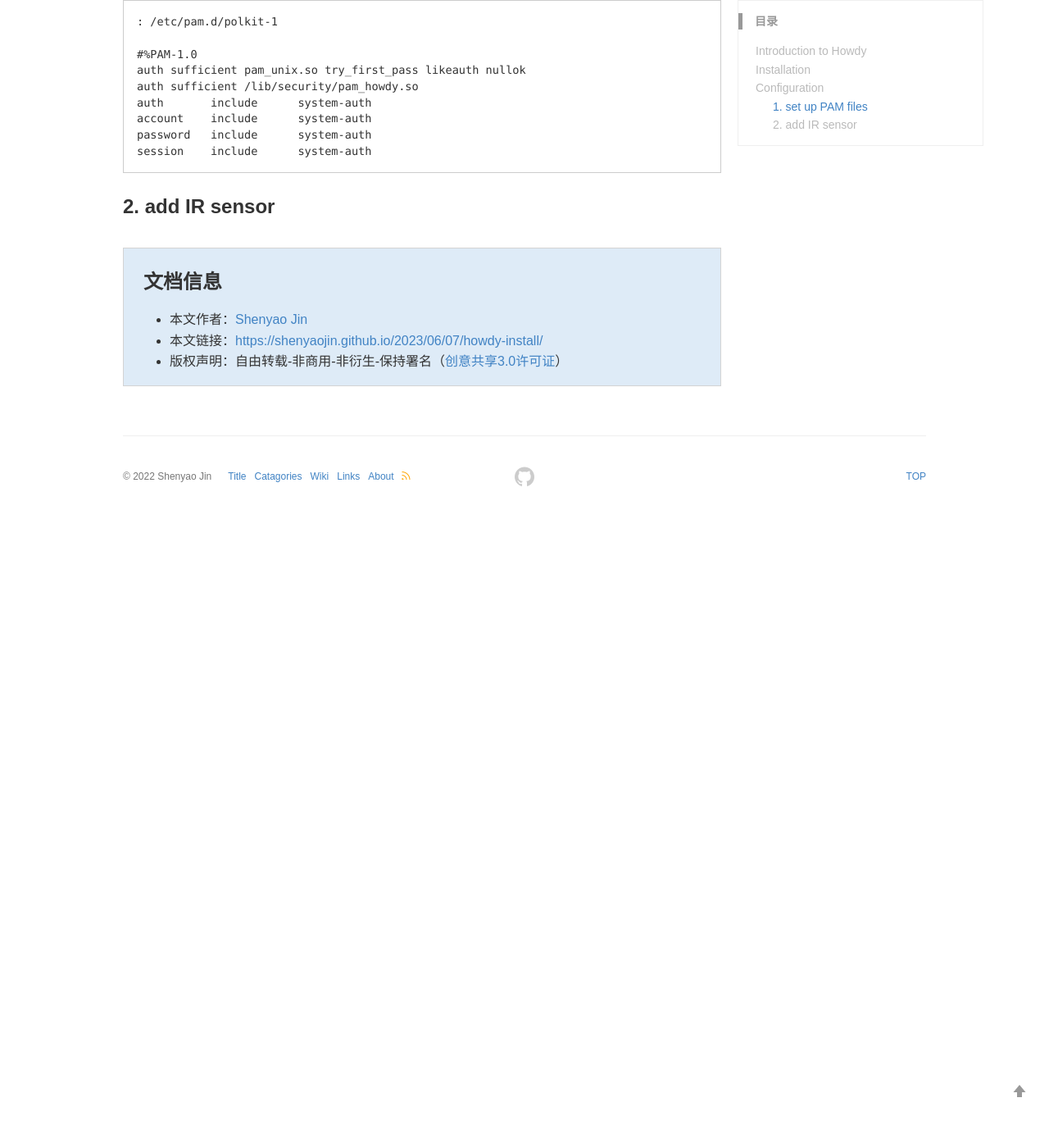
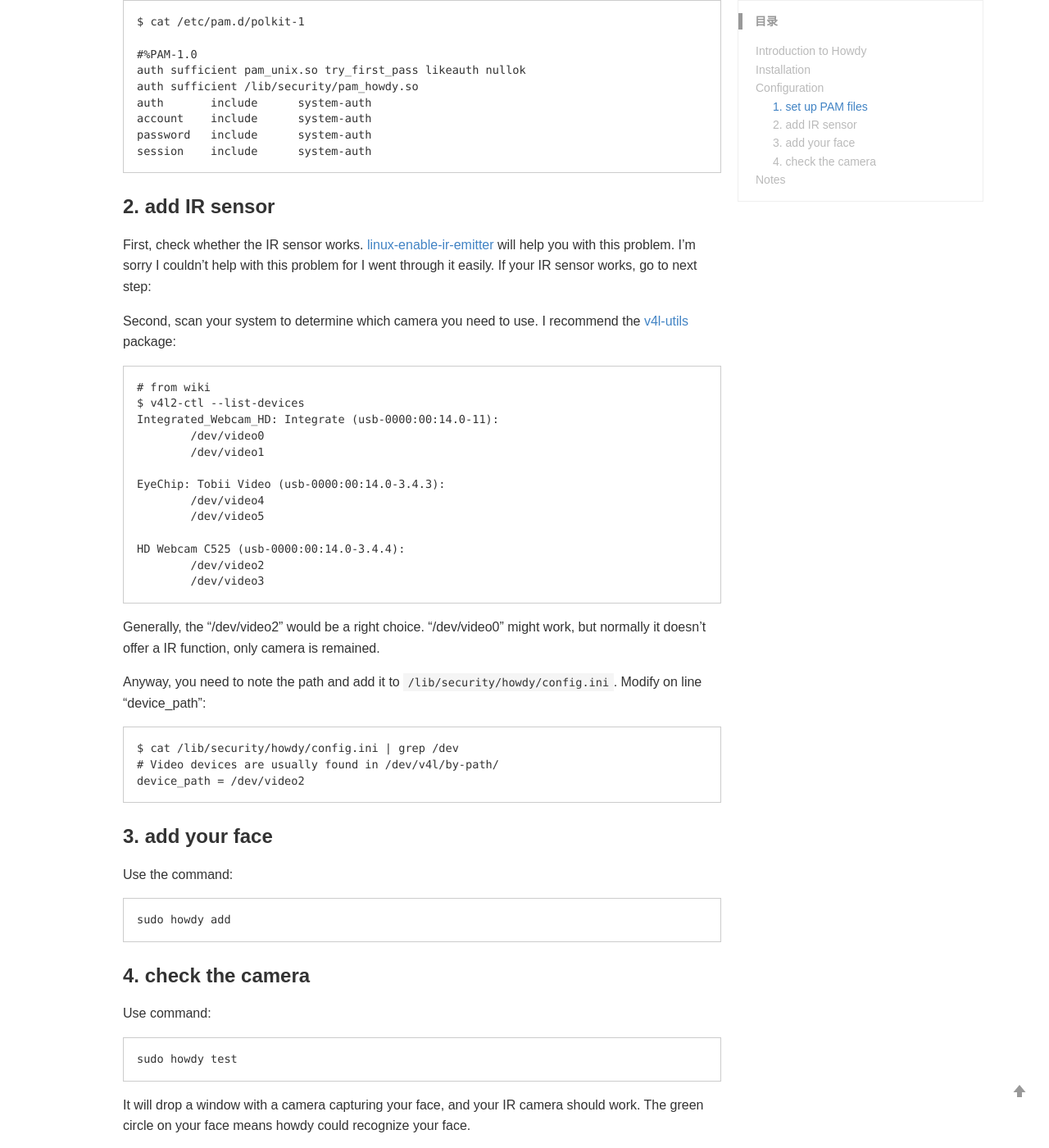
Before and after one commit to shenyaojin/shenyaojin.github.io, a Jekyll site: the page built from _posts/2023-06-07-howdy-install.md, in a window 1280 px wide and 1400 px high, scrolled down 2201 px. Shown: the whole window at 82% size. Built offline with Jekyll 4.4.1, drawn with Linux system fonts in a browser that asks for light colours; formulas are drawn with MathJax 3; a style sheet for code colours, icons or effects is not loaded; before the commit the page ends 2831 px from its top, so only the background shows below that; some of the changed text lies outside the part shown.

Commit message:
Update 2023-06-07-howdy-install.md

````diff
--- a/_posts/2023-06-07-howdy-install.md
+++ b/_posts/2023-06-07-howdy-install.md
@@ -52,7 +52,7 @@ I'll give a few examples to set up PAM files.
 * unlock SDDM:
 
 ```shell
-: /etc/pam.d/sddm
+$ cat /etc/pam.d/sddm
 
 # Add face recognition
 auth sufficient pam_unix.so try_first_pass likeauth nullok # <-- add lines here
@@ -70,7 +70,7 @@ session         optional        pam_kwallet5.so auto_start
 * unlock KDE locker & other locker related to your DE:
 
 ```sh
-: /etc/pam.d/kde
+$ cat /etc/pam.d/kde
 #%PAM-1.0
 auth sufficient pam_unix.so try_first_pass likeauth nullok
 auth sufficient /lib/security/pam_howdy.so
@@ -86,7 +86,7 @@ session         include         system-login
 * unlock super user privilege
 
 ``` sh
-: /etc/pam.d/sudo
+$ cat /etc/pam.d/sudo
 
 #%PAM-1.0
 # Add face recognization
@@ -100,7 +100,7 @@ session         include         system-auth
 * unlock PAMAC or other GUI you need to enter password:
 
 ```sh
-: /etc/pam.d/polkit-1
+$ cat /etc/pam.d/polkit-1
 
 #%PAM-1.0
 auth sufficient pam_unix.so try_first_pass likeauth nullok
@@ -112,3 +112,59 @@ session    include      system-auth
 ```
 
 ### 2. add IR sensor
+
+First, check whether the IR sensor works.  [linux-enable-ir-emitter ](https://github.com/EmixamPP/linux-enable-ir-emitter)will help you with this problem. I'm sorry I couldn't help with this problem for I went through it easily. If your IR sensor works, go to next step:
+
+Second, scan your system to determine which camera you need to use. I recommend the [v4l-utils](https://archlinux.org/packages/?name=v4l-utils) package:
+
+```shell
+# from wiki
+$ v4l2-ctl --list-devices
+Integrated_Webcam_HD: Integrate (usb-0000:00:14.0-11):
+        /dev/video0
+        /dev/video1
+
+EyeChip: Tobii Video (usb-0000:00:14.0-3.4.3):
+        /dev/video4
+        /dev/video5
+
+HD Webcam C525 (usb-0000:00:14.0-3.4.4):
+        /dev/video2
+        /dev/video3
+```
+
+Generally, the "/dev/video2" would be a right choice. "/dev/video0" might work, but normally it doesn't offer a IR function, only camera is remained.
+
+Anyway, you need to note the path and add it to `/lib/security/howdy/config.ini`. Modify on line "device_path":
+
+```sh
+$ cat /lib/security/howdy/config.ini | grep /dev
+# Video devices are usually found in /dev/v4l/by-path/
+device_path = /dev/video2
+```
+
+### 3. add your face
+
+Use the command:
+
+```sh
+sudo howdy add
+```
+
+### 4. check the camera
+
+Use command:
+
+```sh
+sudo howdy test
+```
+
+It will drop a window with a camera capturing your face, and your IR camera should work. The green circle on your face means howdy could recognize your face.
+
+## Notes
+
+If some of the functions don't work, you need to change mode to howdy folder `path: /lib/security/howdy`. If you couldn't access to it, congratulations! You could use chmod command to fix it.
+
+```sh
+sudo chmod -R 755 /lib/security/howdy
+```
````
